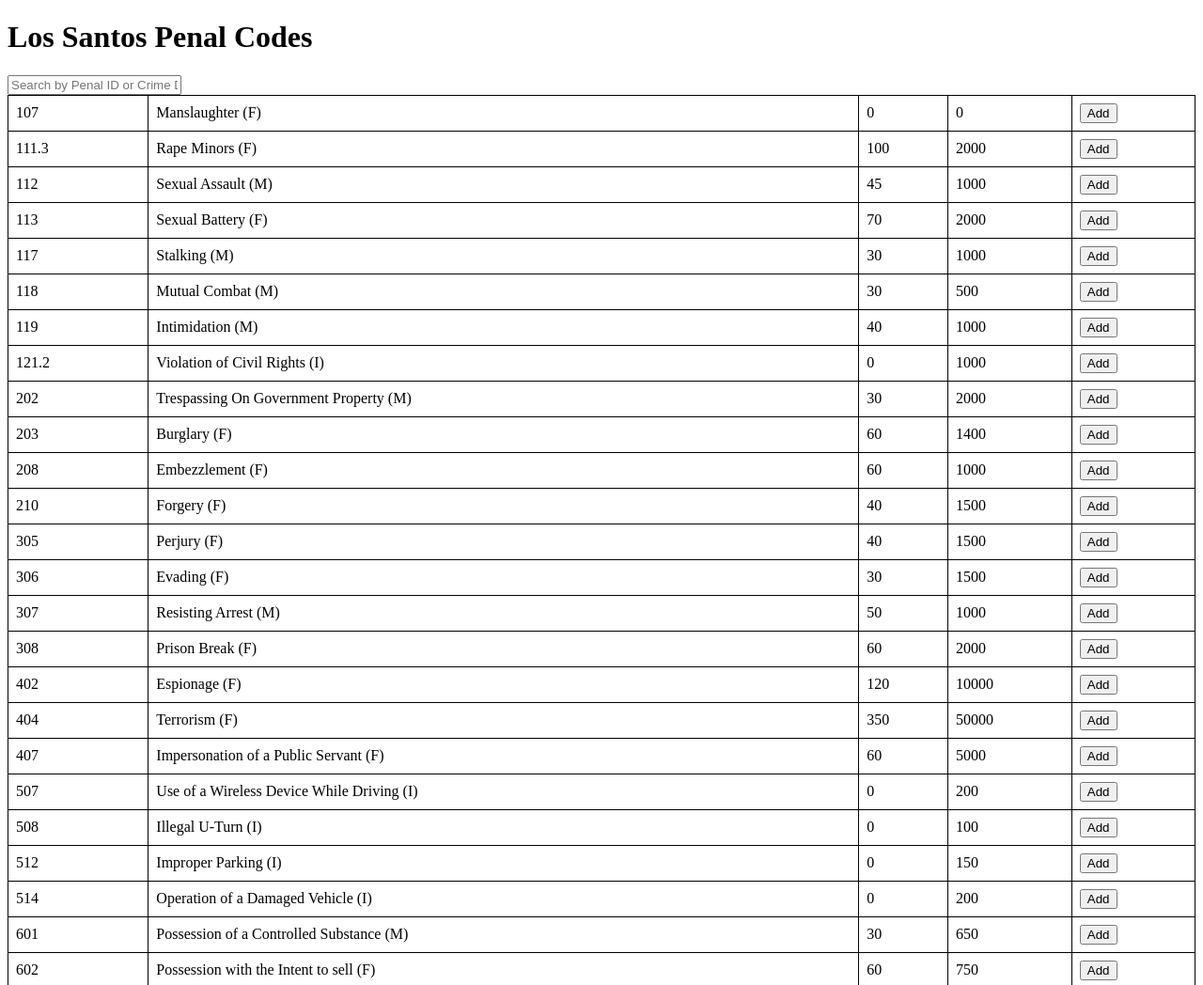
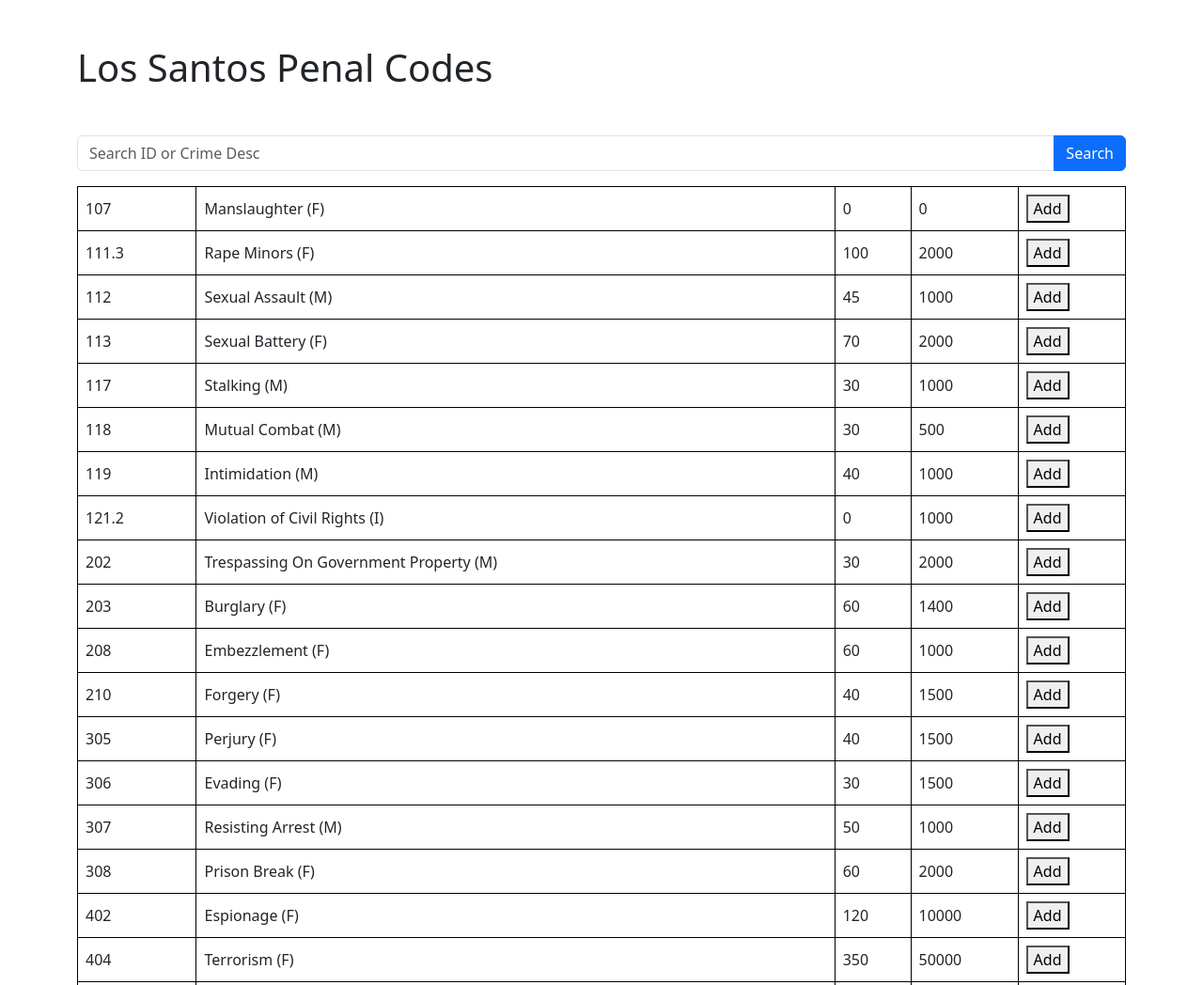
Before and after one commit to d4xwrld/penalcodes, a plain HTML site: page index.html in a window 1280 px wide. Shown: the top 1048 px of the page at 94% size. Drawn offline with nearby package versions, Linux system fonts and the light colour scheme.

Commit message:
ADD UI bootstrap

```diff
--- a/index.html
+++ b/index.html
@@ -4,27 +4,35 @@
   <meta charset="UTF-8">
   <meta name="viewport" content="width=device-width, initial-scale=1.0">
   <title>Los Santos Penal Codes</title>
+  <link href="https://cdn.jsdelivr.net/npm/bootstrap@5.3.3/dist/css/bootstrap.min.css" rel="stylesheet" integrity="sha384-QWTKZyjpPEjISv5WaRU9OFeRpok6YctnYmDr5pNlyT2bRjXh0JMhjY6hW+ALEwIH" crossorigin="anonymous">
   <style>
-    table {
+    .penal-code-table {
       border-collapse: collapse;
       width: 100%;
     }
-    th, td {
+    .penal-code-table th, .penal-code-table td {
       border: 1px solid black;
       padding: 8px;
       text-align: left;
     }
-    th {
+    .penal-code-table th {
       background-color: #f2f2f2;
+    }
+    td{
+        text-align: center;
     }
   </style>
 </head>
-<body>
-  <h1>Los Santos Penal Codes</h1>
-    <input type="text" id="search-input" placeholder="Search by Penal ID or Crime Descriptions">
+<body class="m-3">
+  <div class="container">
+    <h1 class="my-5">Los Santos Penal Codes</h1>
+    <div class="input-group mb-3">
+      <input type="text" class="form-control" id="search-input" placeholder="Search ID or Crime Desc">
+      <button class="btn btn-primary" type="button" id="search-btn">Search</button>
+    </div>
     <div id="results-div"></div>
     <div id="cart"></div>
-    <table id="penal-codes-table">
+    <table class="penal-code-table" id="penal-codes-table">
       <thead>
         <tr>
           <th>Penal ID</th>
@@ -36,6 +44,7 @@
       </thead>
       <tbody></tbody>
     </table>
+  </div>
   <script src="script.js"></script>
 </body>
 </html>
```
Lines whose indentation alone changed are shown as unchanged.
